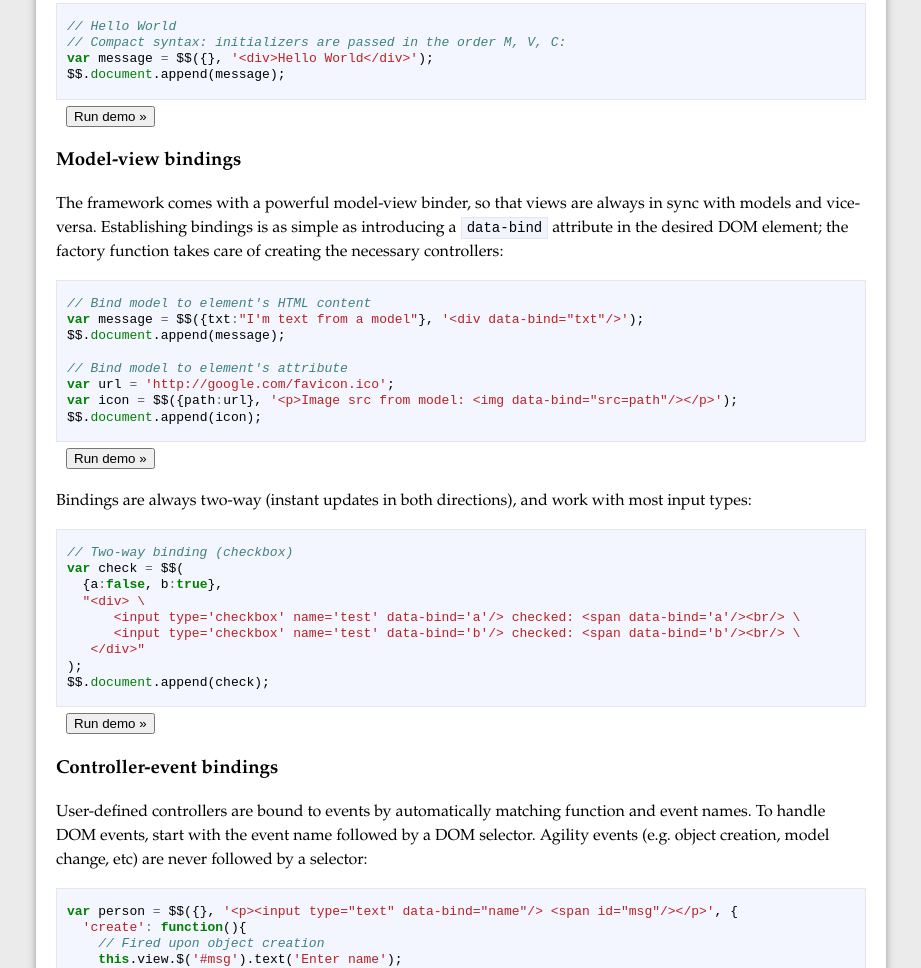
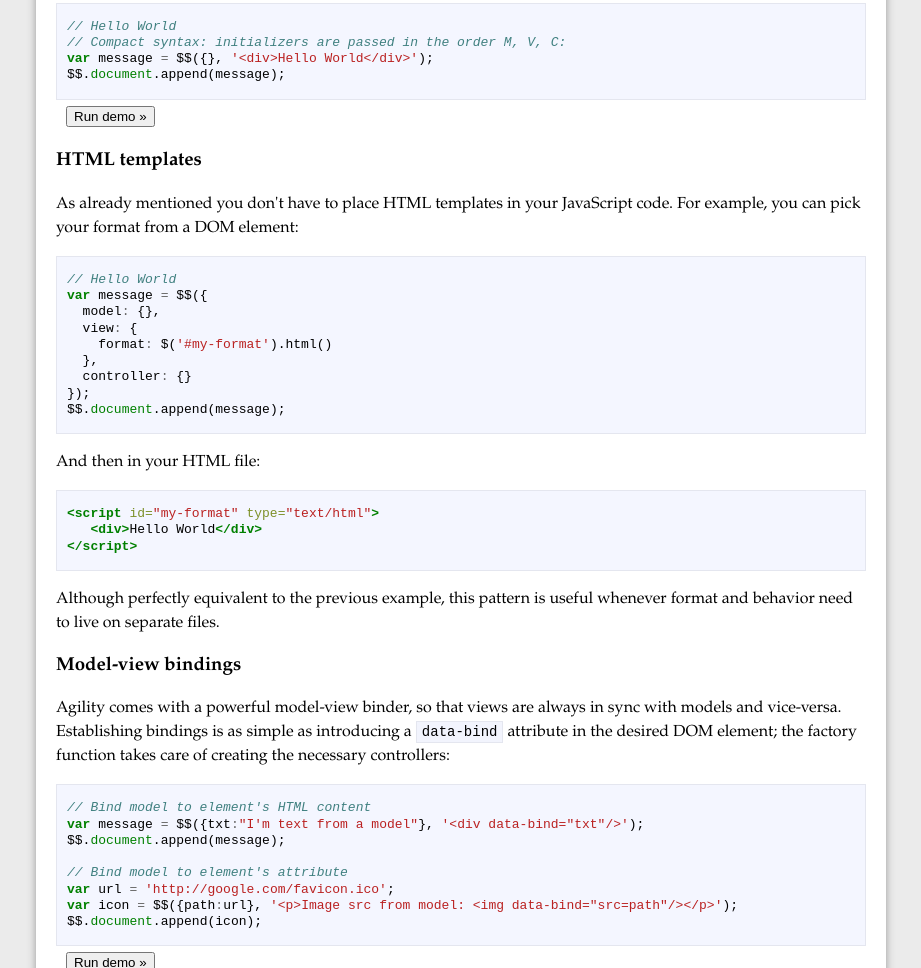
Before and after one commit to arturadib/agility, a plain HTML site: page index.html in a window 1280 px wide. Shown: the part 1065-2033 px from the top of the page, without its empty margins (179-1100 px from the left). Drawn offline with nearby package versions, Linux system fonts and the light colour scheme; files that its build step writes are made by us from their sources; a script that the page names is missing.

Commit message:
Docs update: HTML templates

```diff
--- a/index.html
+++ b/index.html
@@ -141,7 +141,7 @@
 <p>The library itself is a small Javascript file (goal is to remain under 10K), and its only dependency is a recent version of jQuery. The project is licensed under the liberal <a href="https://github.com/arturadib/agility/blob/master/LICENSE">MIT license</a>.</p>
 <p>See the documentation for a more complete <a href="docs.html#intro-features">list of features</a>.</p>
 <h2>Quick tour</h2>
-<p>Agility encourages (but does not require) writing your entire code in Javascript, that is, content (HTML), style (CSS), and behavior (JS) can all be contained within Javascript objects. The examples in this tour consist of such code. See <a href="docs.html#getting-started">Getting started</a> in the docs for the HTML template adopted.</p>
+<p>Agility supports (but does not require) writing your entire code in Javascript, that is, content (HTML), style (CSS), and behavior (JS) can all be contained within Javascript objects. Unless otherwise stated the examples in this tour consist of such code. See <a href="docs.html#getting-started">Getting started</a> in the docs for the HTML template adopted.</p>
 <h3>Object initialization</h3>
 <p>Agility works with a single object type that contains a full model-view-controller stack. These MVC objects are built by passing initializers to the <a href="docs.html#factory">factory function</a> <code>$$()</code>, which takes care of setting up default bindings, auto-proxying, etc. The example below initializes an MVC object with empty model, a simple view, and default controllers:</p>
 <div class="codehilite"><pre><span class="c1">// Hello World</span>
@@ -166,8 +166,30 @@
 
 
 <p><div class="demo"></div></p>
+<h3>HTML templates</h3>
+<p>As already mentioned you don't have to place HTML templates in your JavaScript code. For example, you can pick your format from a DOM element:</p>
+<div class="codehilite"><pre><span class="c1">// Hello World</span>
+<span class="kd">var</span> <span class="nx">message</span> <span class="o">=</span> <span class="nx">$$</span><span class="p">({</span>
+  <span class="nx">model</span><span class="o">:</span> <span class="p">{},</span>
+  <span class="nx">view</span><span class="o">:</span> <span class="p">{</span>
+    <span class="nx">format</span><span class="o">:</span> <span class="nx">$</span><span class="p">(</span><span class="s1">&#39;#my-format&#39;</span><span class="p">).</span><span class="nx">html</span><span class="p">()</span>
+  <span class="p">},</span>
+  <span class="nx">controller</span><span class="o">:</span> <span class="p">{}</span>
+<span class="p">});</span>
+<span class="nx">$$</span><span class="p">.</span><span class="nb">document</span><span class="p">.</span><span class="nx">append</span><span class="p">(</span><span class="nx">message</span><span class="p">);</span>
+</pre></div>
+
+
+<p>And then in your HTML file:</p>
+<div class="codehilite"><pre><span class="nt">&lt;script</span> <span class="na">id=</span><span class="s">&quot;my-format&quot;</span> <span class="na">type=</span><span class="s">&quot;text/html&quot;</span><span class="nt">&gt;</span>
+   <span class="nt">&lt;div&gt;</span>Hello World<span class="nt">&lt;/div&gt;</span>
+<span class="nt">&lt;/script&gt;</span>
+</pre></div>
+
+
+<p>Although perfectly equivalent to the previous example, this pattern is useful whenever format and behavior need to live on separate files.</p>
 <h3>Model-view bindings</h3>
-<p>The framework comes with a powerful model-view binder, so that views are always in sync with models and vice-versa. Establishing bindings is as simple as introducing a <code>data-bind</code> attribute in the desired DOM element; the factory function takes care of creating the necessary controllers:</p>
+<p>Agility comes with a powerful model-view binder, so that views are always in sync with models and vice-versa. Establishing bindings is as simple as introducing a <code>data-bind</code> attribute in the desired DOM element; the factory function takes care of creating the necessary controllers:</p>
 <div class="codehilite"><pre><span class="c1">// Bind model to element&#39;s HTML content</span>
 <span class="kd">var</span> <span class="nx">message</span> <span class="o">=</span> <span class="nx">$$</span><span class="p">({</span><span class="nx">txt</span><span class="o">:</span><span class="s2">&quot;I&#39;m text from a model&quot;</span><span class="p">},</span> <span class="s1">&#39;&lt;div data-bind=&quot;txt&quot;/&gt;&#39;</span><span class="p">);</span>
 <span class="nx">$$</span><span class="p">.</span><span class="nb">document</span><span class="p">.</span><span class="nx">append</span><span class="p">(</span><span class="nx">message</span><span class="p">);</span>
```
Also changed, not shown: docs/_index.md (+27 -2 lines).
